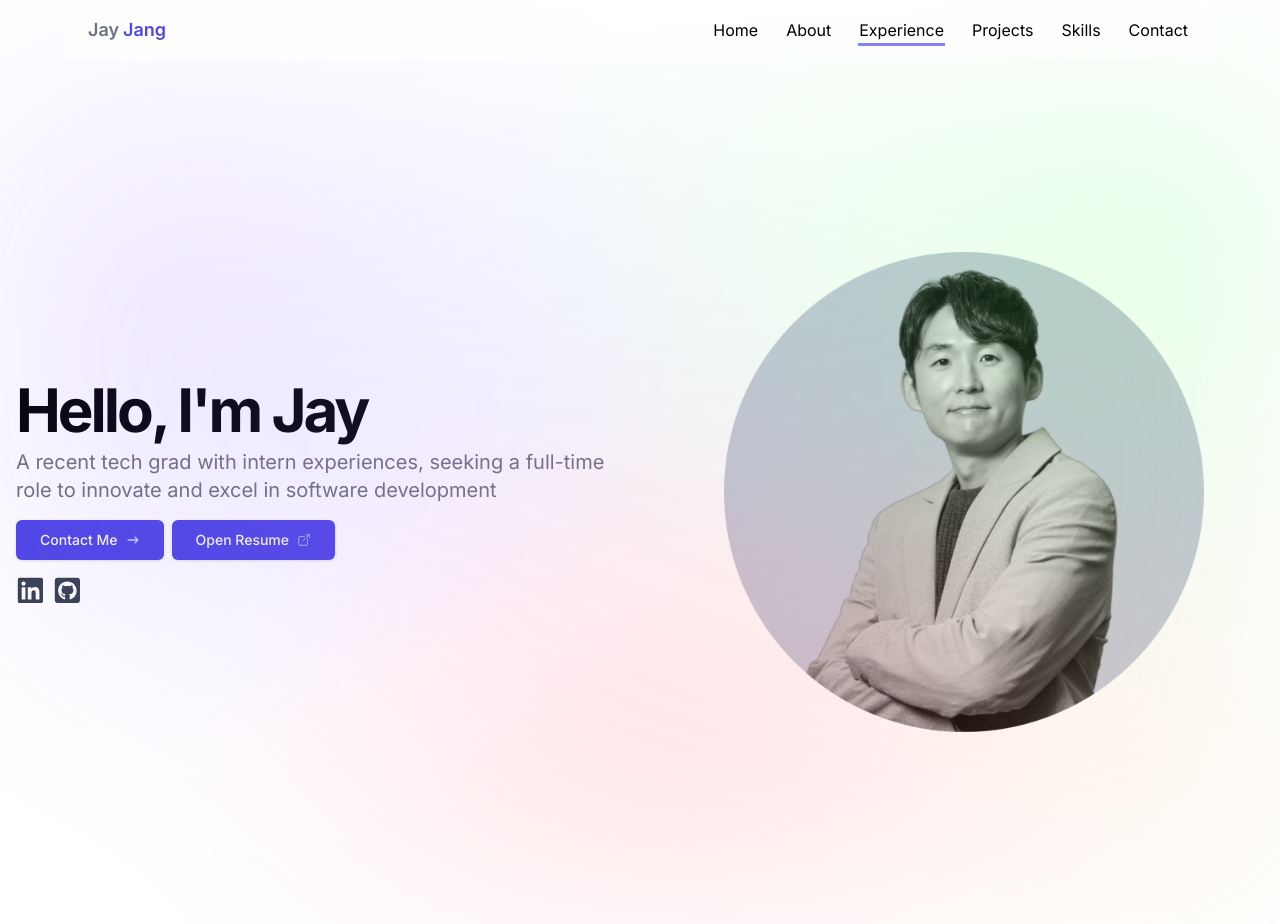
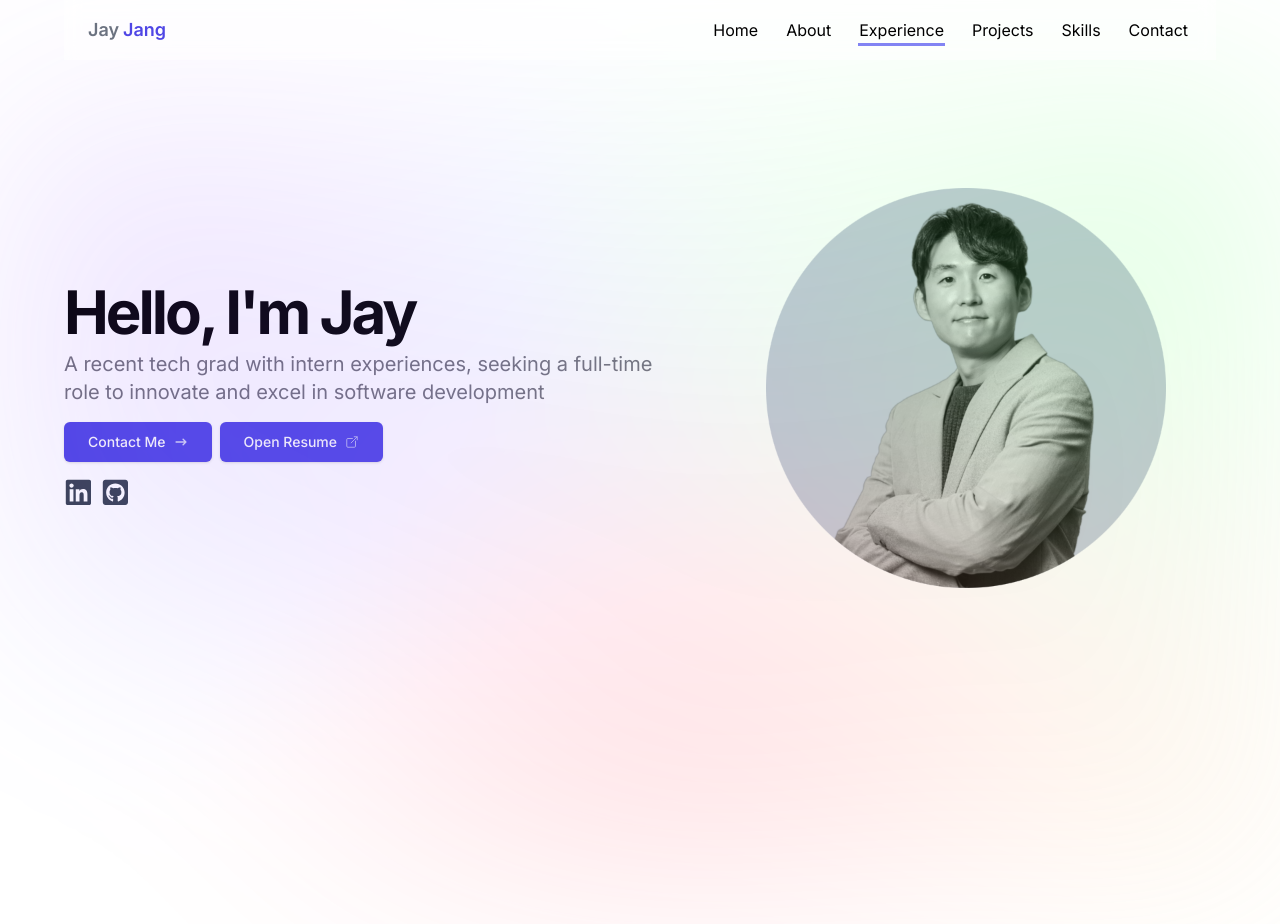
Before and after one commit to jayjang0209/porfolio-website, a Next.js app: page / in a window 1280 px wide. After the commit the page ends 800 px from the top, so only its background shows below. Built offline with nearby package versions, Linux system fonts and the light colour scheme.

Commit message:
add max width and padding to text

```diff
--- a/components/hero.tsx
+++ b/components/hero.tsx
@@ -10,9 +10,9 @@ import Link from "next/link";
 
 export default function Hero() {
   return (
-    <section className="w-full py-12 md:py-24 lg:py-32 xl:py-48">
+    <section className="max-w-6xl w-full py-12 md:py-24 lg:py-32">
       <div className="container mx-auto">
-        <div className="grid gap-6 lg:grid-cols-[1fr_400px] lg:gap-12 xl:grid-cols-[1fr_600px]">
+        <div className="grid gap-6 lg:grid-cols-[1fr_500px] lg:gap-12 xl:grid-cols-[1fr_500px]">
           <img
             alt="Profile"
             className="mx-auto aspect-content overflow-hidden rounded-xl object-center lg:w-[80%] lg:order-last lg:aspect-square"
@@ -21,7 +21,7 @@ export default function Hero() {
           />
           <div className="flex flex-col justify-center space-y-4">
             <div className="space-y-2">
-              <h1 className="text-3xl font-bold tracking-tighter sm:text-5xl xl:text-6xl/none">
+              <h1 className="pt-3 text-3xl font-bold tracking-tighter sm:text-5xl xl:text-6xl/none">
                 Hello, I'm <span className="text-primary">Jay</span>
               </h1>
               <p className="max-w-[600px] text-zinc-500 md:text-xl dark:text-zinc-400">
```
